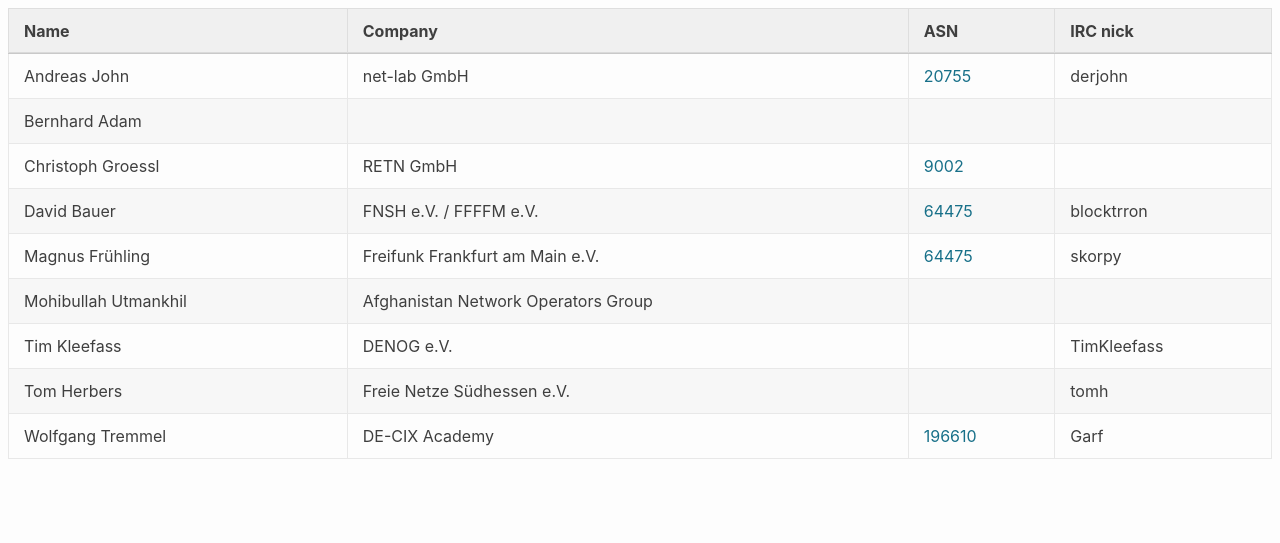
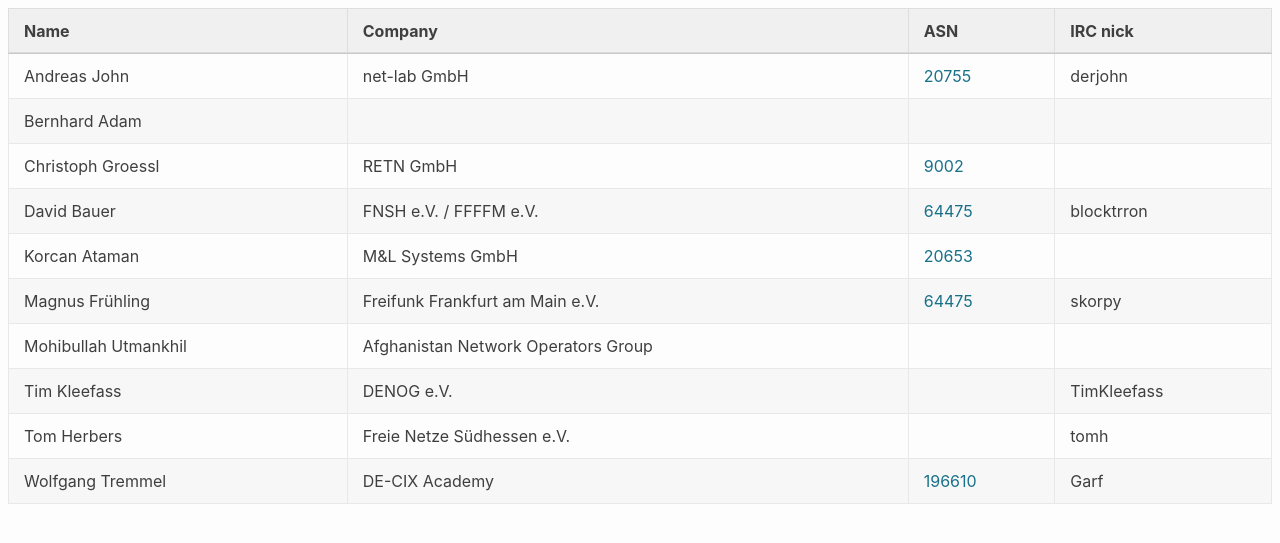
Before and after one commit to denog/pretix-attendeelist, a Jekyll site: the page built from meetup2024_01/index.markdown, in a window 1280 px wide. Shown: the top 543 px of the page. Built offline with Jekyll 4.4.1, drawn with Linux system fonts in a browser that asks for light colours.

Commit message:
Latest data: Mon Nov 27 08:10:54 UTC 2023

```diff
--- a/_data/attendees_denog_meetup_2024_01.json
+++ b/_data/attendees_denog_meetup_2024_01.json
@@ -22,6 +22,12 @@
     "company": "FNSH e.V. / FFFFM e.V.",
     "irc": "blocktrron",
     "asn": "64475"
+  },
+  {
+    "name": "Korcan Ataman",
+    "company": "M&L Systems GmbH",
+    "irc": null,
+    "asn": "20653"
   },
   {
     "name": "Magnus Frühling",
```
